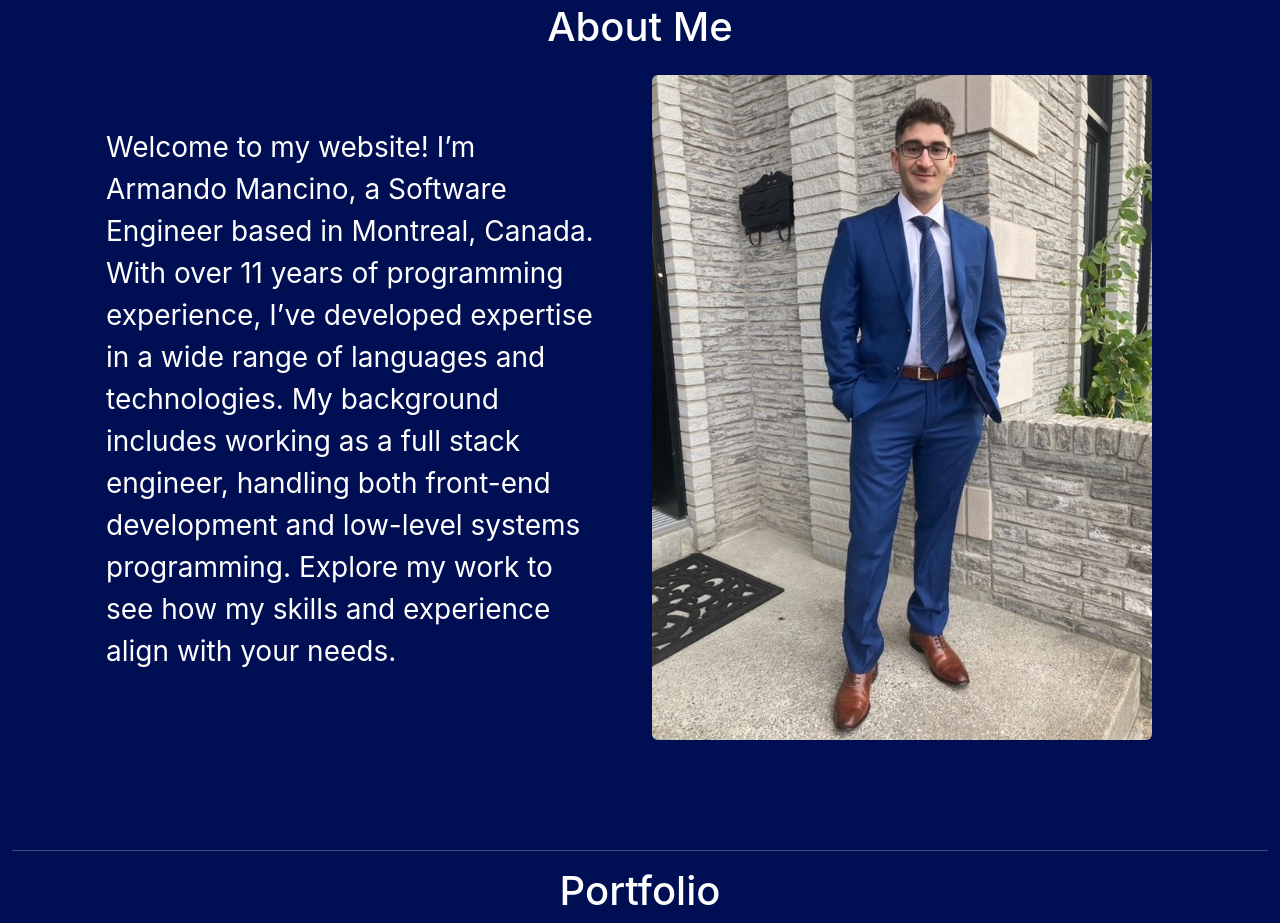
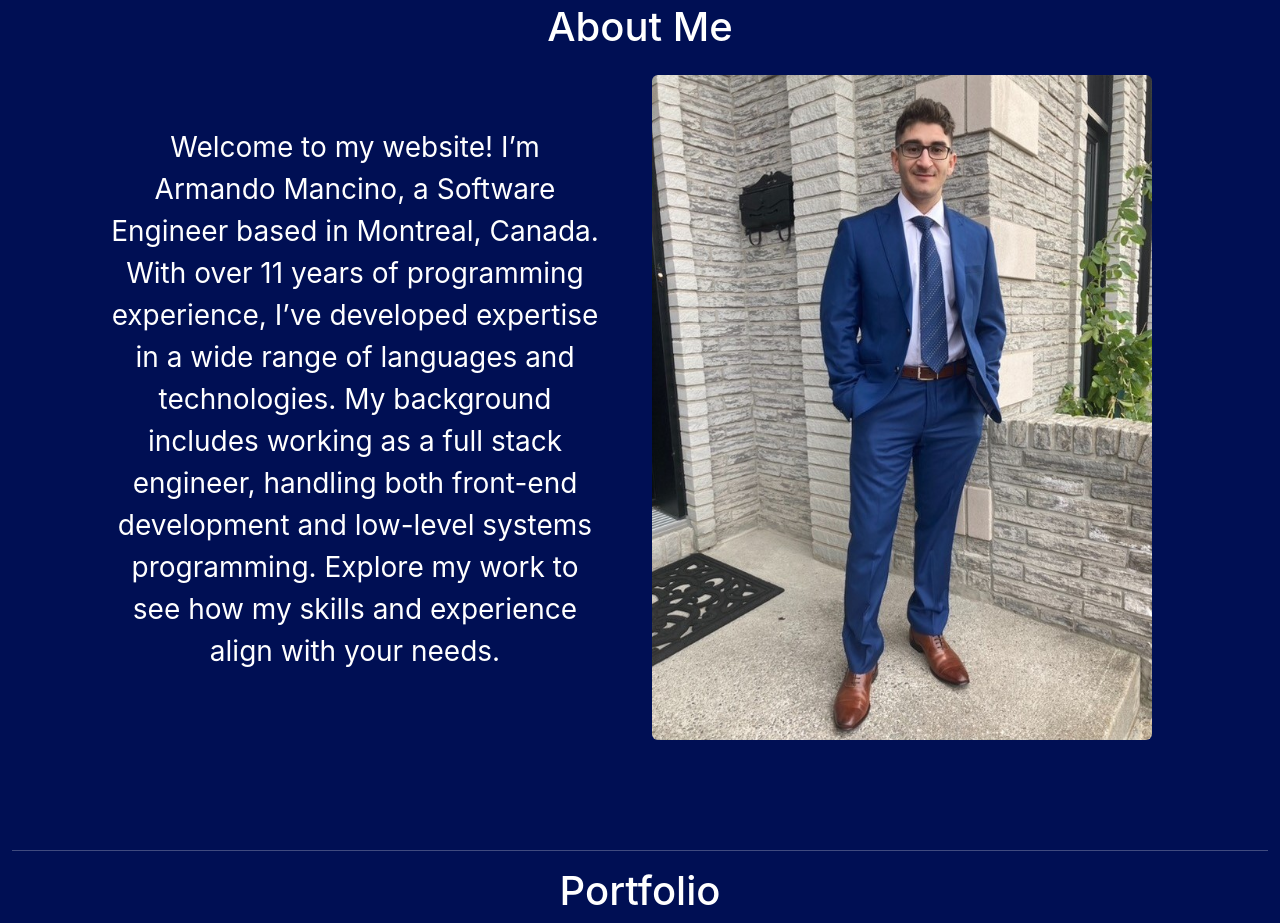
Before and after one commit to mandocino/Personal-Website, a React (Create React App) app in the folder website-portfolio/: page / in a window 1280 px wide. Shown: the part 900-1823 px from the top of the page. Built offline with nearby package versions, Linux system fonts and the light colour scheme.

Commit message:
bug: Center text in about me

```diff
--- a/website-portfolio/src/components/About.js
+++ b/website-portfolio/src/components/About.js
@@ -6,7 +6,7 @@ function About({ isDarkMode }) {
       <div className="row align-items-center">
         <div className="col-lg-6 mb-lg-0">
           <div className="p-4">
-            <p className={`fs-3 ${isDarkMode ? 'text-White' : 'text-Black'}`}>
+            <p className={`fs-3 text-center ${isDarkMode ? 'text-White' : 'text-Black'}`}>
               Welcome to my website! I’m Armando Mancino, a Software Engineer based in Montreal, Canada. With over 11 years of programming experience, I’ve developed expertise in a wide range of languages and technologies.
               My background includes working as a full stack engineer, handling both front-end development and low-level systems programming. Explore my work to see how my skills and experience align with your needs.
             </p>
```
